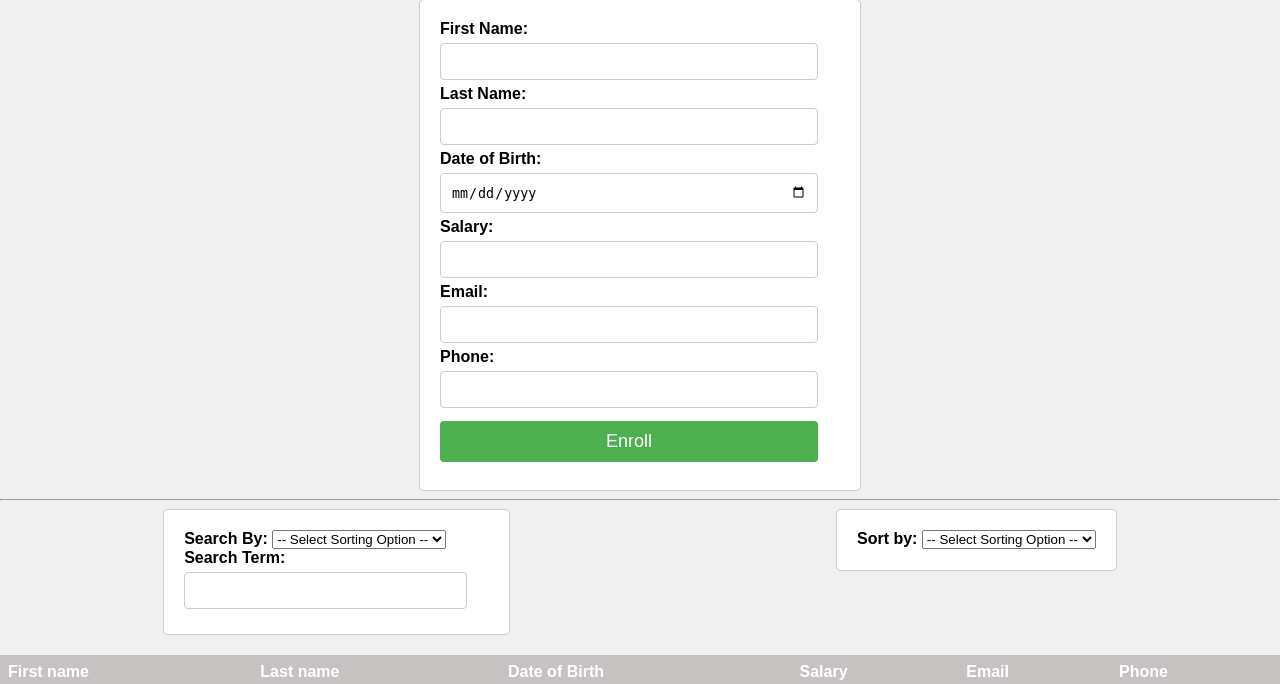
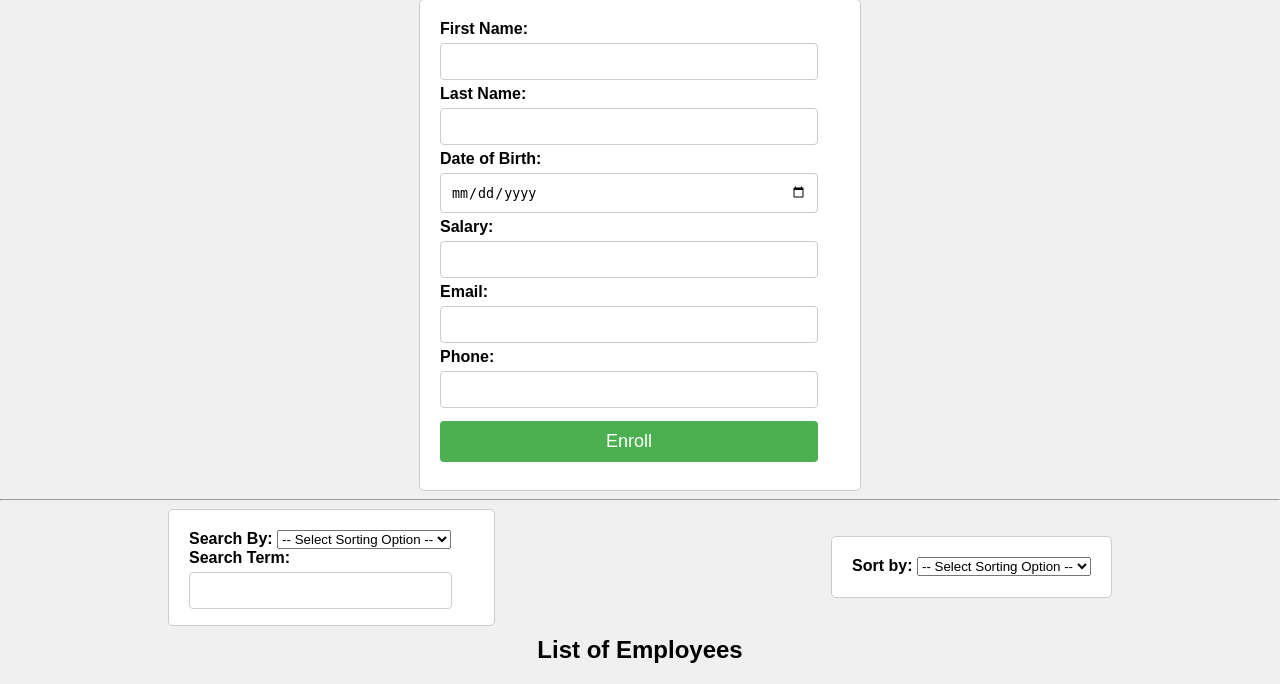
Before and after one commit to saicharan293/Files-In-Python, a Flask app: page / in a window 1280 px wide. Shown: the part 69-753 px from the top of the page. Run offline with Flask 3, Linux system fonts and the light colour scheme; lists and menus that the app fills with data are empty.

Commit message:
added headings

```diff
--- a/Tasks/templates/index.html
+++ b/Tasks/templates/index.html
@@ -21,6 +21,12 @@
 
         .form-container {
             display: flex;
+            align-items: center;
+            justify-content: space-around;
+        }
+        .form2{
+            width: 285px;
+            height: 75px;
         }
 
         .form1{
@@ -166,6 +172,7 @@
         <!-- <br> -->
 
     </div>
+    <h2>List of Employees</h2>
     <table>
         <thead>
             <tr>
```
